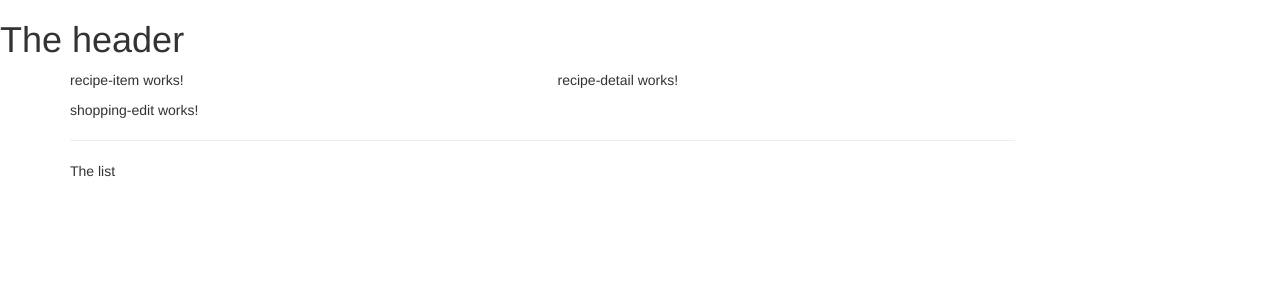
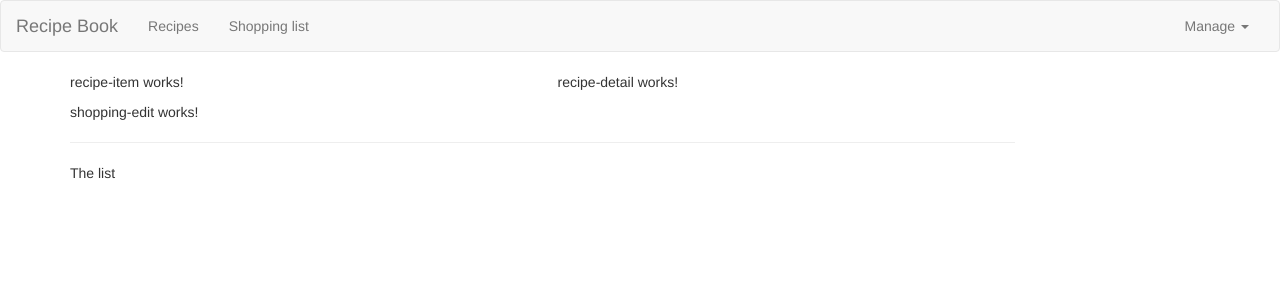
Before and after one commit to mfathei/ng4-complete-app, an Angular app: page / in a window 1280 px wide. Shown: the top 300 px of the page. Built offline with nearby package versions, Linux system fonts and the light colour scheme.

Commit message:
044 adding a navigation bar

```diff
--- a/package.json
+++ b/package.json
@@ -23,6 +23,7 @@
     "@angular/router": "^4.0.0",
     "bootstrap": "^3.3.7",
     "core-js": "^2.4.1",
+    "jquery": "^3.2.1",
     "rxjs": "^5.1.0",
     "zone.js": "^0.8.4"
   },
--- a/src/app/header/header.component.html
+++ b/src/app/header/header.component.html
@@ -1 +1,26 @@
-<h1>The header</h1>
+<nav class="navbar navbar-default">
+    <div class="container-fluid">
+        <div class="navbar-header">
+            <a href="#" class="navbar-brand">Recipe Book</a>
+        </div>
+
+        <div class="collapse navbar-collapse">
+            <ul class="nav navbar-nav">
+                <li><a href="#">Recipes</a></li>
+                <li><a href="#">Shopping list</a></li>
+            </ul>
+
+            <ul class="nav navbar-nav navbar-right">
+                <li class="dropdown">
+                    <a href="#" class="dropdown-toggle" data-toggle="dropdown" role="button">
+                        Manage <span class="caret"></span>
+                    </a>
+                    <ul class="dropdown-menu">
+                        <li><a href="#">Save Data</a></li>
+                        <li><a href="#">Fetch Data</a></li>
+                    </ul>
+                </li>
+            </ul>
+        </div>
+    </div>
+</nav>
```
Also changed, not shown: .angular-cli.json.
